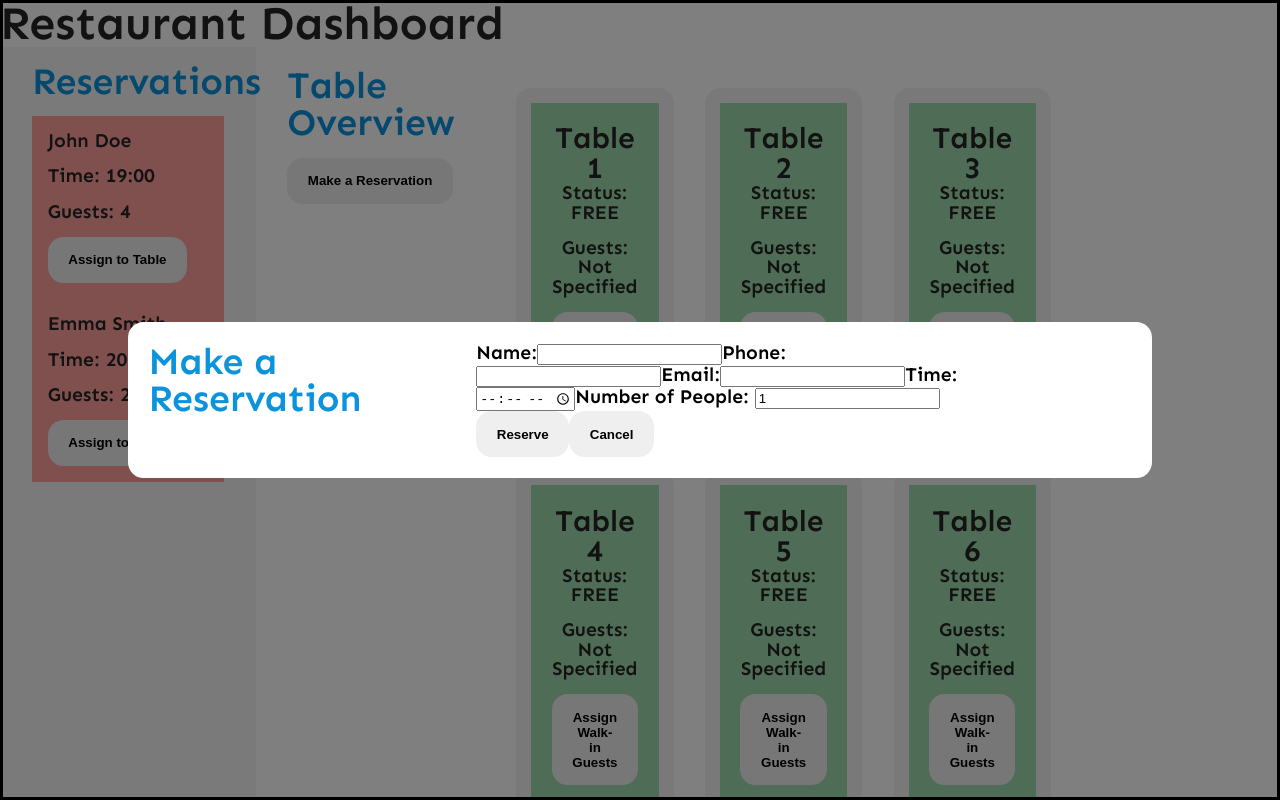
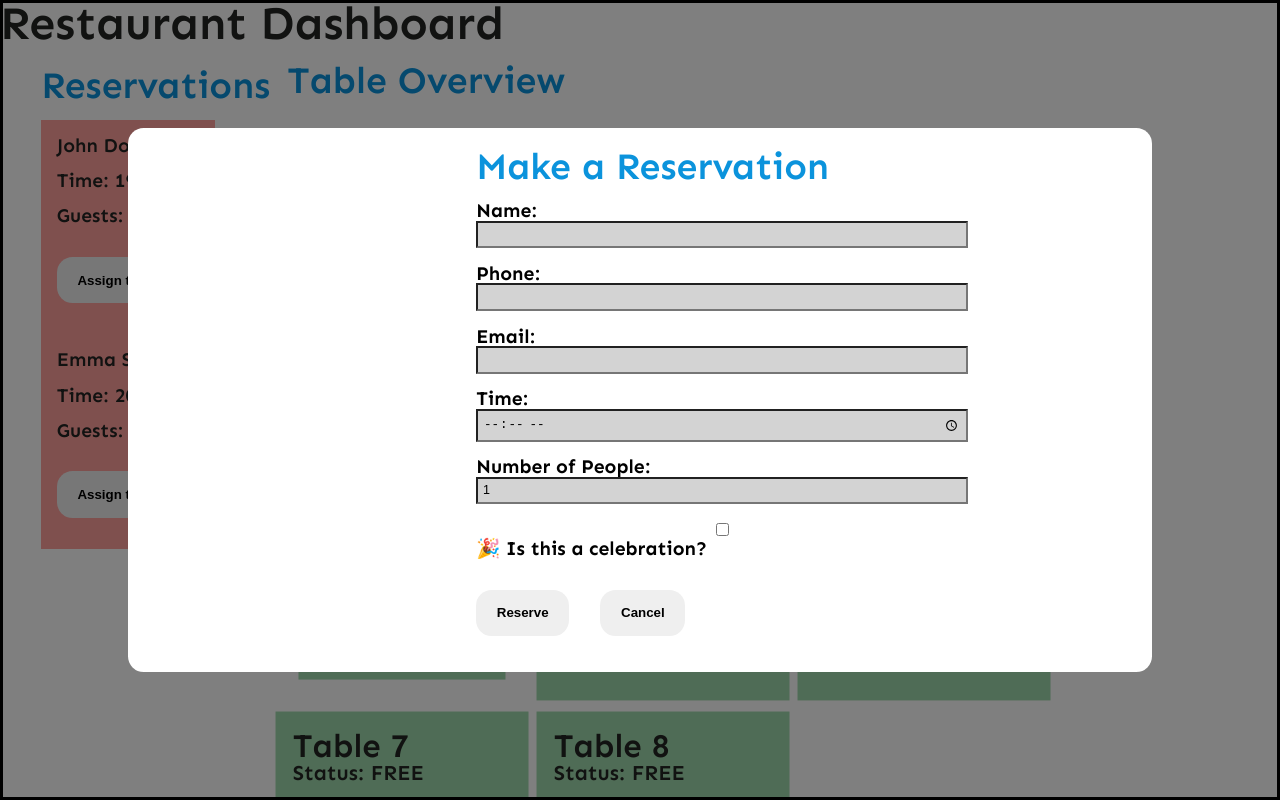
Before and after one commit to Peisinoe2427/restaurant-dashboard, a React (Vite) app: page / in a window 1280 px wide. Both pictures are taken after a click on the button "Make a Reservation". Shown: the top 800 px of the page. Built offline with nearby package versions, Linux system fonts and the light colour scheme; a web font is replaced by a local one.

Commit message:
project completed, css adjusted, cleaned up and revised.

```diff
--- a/src/components/AssignWalkInForm.jsx
+++ b/src/components/AssignWalkInForm.jsx
@@ -6,13 +6,20 @@ function AssignWalkInForm({ table, onClose, setTables }) {
 
     const handleSubmit = (event) => {
         event.preventDefault();
+        const guestsNumber = parseInt(numGuests, 10);
+
+        if (guestsNumber > table.maxGuests) {
+            alert(`This table only seats up to ${table.maxGuests} guests.`);
+            return;
+        }
+
         setTables((prevTables) =>
             prevTables.map((t) =>
                 t.id === table.id
                 ? {
                     ...t,
                     status: "taken",
-                    guests: numGuests,
+                    guests: guestsNumber,
                     waiter: selectedWaiter,
                     beenHereSince: new Date().toLocaleTimeString(),
                     }
@@ -27,7 +34,7 @@ function AssignWalkInForm({ table, onClose, setTables }) {
         <div className="modal-content">
             <h2>Assign Walk-in Guests</h2>
             <form onSubmit={handleSubmit}>
-                <label>Guests: <input type="number" value={numGuests} onChange={(e) => setNumGuests(e.target.value)} min="1" required /></label>
+                <label>Guests: <input type="number" value={numGuests} onChange={(e) => setNumGuests(e.target.value)} min="1" max={table.maxGuests} required /></label>
                 <label>Waiter:
                     <select value={selectedWaiter} onChange={(e) => setSelectedWaiter(e.target.value)}>
                         <option value="None">None</option>
@@ -36,9 +43,10 @@ function AssignWalkInForm({ table, onClose, setTables }) {
                         <option value="Sophia">Sophia</option>
                     </select>
                 </label>
-
-                <button type="submit">Assign</button>
-                <button type="button" onClick={onClose}>Cancel</button>
+                <div className="container__button">
+                    <button type="submit">Assign</button>
+                    <button type="button" onClick={onClose}>Cancel</button>
+                </div>
             </form>
         </div>
     </dialog>
--- a/src/components/Dashboard.jsx
+++ b/src/components/Dashboard.jsx
@@ -6,7 +6,7 @@ import Sidebar from "./Sidebar";
 import AssignWalkInForm from "./AssignWalkInForm";
 import TableList from "./TableList";
 
-function TableOverview() {
+function Dashboard() {
   const [tables, setTables] = useState(tablesData);
   const [reservations, setReservations] = useState(reservationsData);
   const [showReservationForm, setShowReservationForm] = useState(false);
@@ -88,4 +88,4 @@ function TableOverview() {
   );
 }
 
-export default TableOverview;
+export default Dashboard;
--- a/src/components/OrderForm.jsx
+++ b/src/components/OrderForm.jsx
@@ -36,17 +36,22 @@ function OrderForm ({onClose, saveOrder}){
                 <h2>Place an Order</h2>
                 <form onSubmit={handleSubmit}>
                     <h3>Menu</h3>
+                    <div className="menu__container">
                         {menuData.map((item) => (
-                        <div key={item.id} className="menu-item">
+                            <div key={item.id} className="menu__item">
                                 <span>{item.name} - ${item.price}</span>
                                 <button type="button" onClick={() => handleQuantityChange(item, -1)}>-</button>
                                 <span>{order[item.id] || 0}</span>
                                 <button type="button" onClick={() => handleQuantityChange(item, 1)}>+</button>
                             </div>
                         ))}
+                    </div>
 
+
+                    <div className="container__button">
                         <button type="submit">Place Order</button>
                         <button type="button" onClick={onClose}>Cancel</button>
+                    </div>
                 </form>
             </div>
         </dialog>
--- a/src/components/ReservationForm.jsx
+++ b/src/components/ReservationForm.jsx
@@ -6,6 +6,7 @@ function ReservationForm({ onClose, setReservations }) {
   const [email, setEmail] = useState("");
   const [time, setTime] = useState("");
   const [numPeople, setNumPeople] = useState(1);
+  const [celebration, setCelebration] = useState(false);
 
   const handleSubmit = (event) => {
     event.preventDefault();
@@ -22,6 +23,7 @@ function ReservationForm({ onClose, setReservations }) {
       time,
       guests: parseInt(numPeople, 10),
       assignedTable: null,
+      celebration,
     };
 
     setReservations((prevReservations) => [...prevReservations, newReservation]);
@@ -31,8 +33,8 @@ function ReservationForm({ onClose, setReservations }) {
   return(
     <dialog className="modal">
         <div className="modal-content">
-            <h2>Make a Reservation</h2>
-            <form onSubmit={handleSubmit}>
+            <h2 className="titleForm">Make a Reservation</h2>
+            <form onSubmit={handleSubmit} className="form__res">
                 <label>
                     Name:
                     <input type="text" value={name} onChange={(e) => setName(e.target.value)} required />
@@ -59,8 +61,17 @@ function ReservationForm({ onClose, setReservations }) {
                         required
                     />
                 </label>
-                <button type="submit">Reserve</button>
-                <button type="button" onClick={onClose}>Cancel</button>
+                <label>
+                  <input
+                    type="checkbox"
+                    checked={celebration}
+                    onChange={() => setCelebration(!celebration)}
+                  /> 🎉 Is this a celebration?
+                </label>
+                <div className="container__button">
+                  <button type="submit">Reserve</button>
+                  <button type="button" onClick={onClose}>Cancel</button>
+                </div>
             </form>
       </div>
     </dialog>
--- a/src/components/Sidebar.jsx
+++ b/src/components/Sidebar.jsx
@@ -1,6 +1,8 @@
 function Sidebar({ reservations,  setReservations, tables, setTables }) {
     const assignReservationToTable = (reservation) => {
-        const availableTable = tables.find((table) => table.status === "free");
+        const availableTable = tables.find(
+            (table) => table.status === "free" && table.maxGuests >= reservation.guests
+        );
         if (!availableTable) {
             alert("No free tables available!");
             return;
@@ -29,20 +31,17 @@ function Sidebar({ reservations,  setReservations, tables, setTables }) {
     <div className="sidebar">
         <h2>Reservations</h2>
 
-        {reservations.map((res) => (
-            res.assignedTable ? null : (
+        {reservations
+            .filter((res) => !res.assignedTable)
+            .map((res) => (
                 <div key={res.id} className="reservation-card">
                     <p><strong>{res.name}</strong></p>
                     <p>Time: {res.time}</p>
                     <p>Guests: {res.guests}</p>
-                    {res.assignedTable ? (
-                    <p>Table: {res.assignedTable}</p>
-                    ) : (
                     <button onClick={() => assignReservationToTable(res)}>Assign to Table</button>
-                    )}
                 </div>
-            )
-        ))}
+            ))
+        }
     </div>
     );
 }
--- a/src/components/TableList.jsx
+++ b/src/components/TableList.jsx
@@ -8,7 +8,7 @@ function TableList({ tables,setTables, reservations, setSelectedReservation, cle
     const saveOrderToTable = (tableId, order) => {
         setTables((prevTables) =>
             prevTables.map((table) =>
-                table.id === tableId
+            table.id === tableId
                 ? { ...table, order: order.items, total: order.total }
                 : table
             )
@@ -22,7 +22,8 @@ function TableList({ tables,setTables, reservations, setSelectedReservation, cle
                 const reservation = reservations.find(res => res.assignedTable === table.id);
 
                 return (
-                <div key={table.id} className={`table-card ${table.status}`}>
+                <div key={table.id} className={`table__card ${table.status} size-${table.maxGuests} ${reservation?.celebration ? 'celebration' : ''}`}>
+
                     <h3>Table {table.id}</h3>
                     <p>Status: <strong>{table.status.toUpperCase()}</strong></p>
                     <p>Guests: <strong>{table.guests > 0 ? table.guests : "Not Specified"}</strong></p>
@@ -50,7 +51,7 @@ function TableList({ tables,setTables, reservations, setSelectedReservation, cle
                     {activeTable === table.id && (
                         <OrderForm
                             onClose={() => setActiveTable(null)}
-                            saveOrder={(order, total) => saveOrderToTable(table.id, order, total)}
+                            saveOrder={(order) => saveOrderToTable(table.id, order)}
                         />
                     )}
                 </div>
--- a/src/data/tablesData.js
+++ b/src/data/tablesData.js
@@ -1,4 +1,4 @@
-const tablesData = Array.from({ length: 15 }, (_, index) => ({
+const tablesData = [2, 2, 2, 2, 4, 4, 4, 4].map((maxGuests, index)  => ({
   id: index + 1,
   status: "free",
   guests: 0,
@@ -6,6 +6,7 @@ const tablesData = Array.from({ length: 15 }, (_, index) => ({
   beenHereSince: null,
   total: 0,
   order: null,
+  maxGuests,
 }));
 
 const reservationsData = [
--- a/src/styles/App.css
+++ b/src/styles/App.css
@@ -39,10 +39,10 @@ Things like: Page layout (header, sidebar, main content styles).
   flex-grow: 1;
 }
 .table-grid {
-  display: grid;
-  grid-template-columns: repeat(3, 1fr);
+  display: flex;
+  flex-wrap: wrap;
   gap: var(--space-m);
-  margin-top: var(--space-s);
+  margin-top: var(--space-xs);
 }
 .table-card {
   border: var(--space-xs) solid var(--greyM);
@@ -52,18 +52,54 @@ Things like: Page layout (header, sidebar, main content styles).
   transition: 0.3s;
 }
 
-
 .sidebar {
   max-width: 20vw;
-  background: #f4f4f4;
-  padding-inline: 2rem;
-  padding-block: 1rem;
+  background: var(--white);
+  padding-inline: var(--space-l);
+  padding-block: var(--space-s);
 }
 .reservation-card {
   background-color: #ffa09d;
   padding: var(--space-xs);
 }
 
+form {
+  display: flex;
+  flex-direction: column;
+  gap: var(--space-xs);
+}
+
+label {
+  display: flex;
+  flex-direction: column;
+  font-weight: bold;
+}
+
+input{
+  padding: 0.3rem;
+  font-size: var(--fs-02);
+  background-color: lightgray;
+}
+.container__button{
+  display: flex;
+  gap: var(--space-m);
+}
+
+.form__res{
+  grid-row: 2/3;
+}
+
+.form__res, .titleForm{
+  grid-column: 2/3;
+}
+.menu__container{
+  display: flex;
+  flex-wrap: wrap;
+  justify-content: center;
+  gap: var(--space-s);
+}
+
+/* VISUAL */
 .free {
   background-color: #9fd8ac;
 }
@@ -75,6 +111,8 @@ Things like: Page layout (header, sidebar, main content styles).
 .reserved {
   background-color: #f89a9f;
 }
+
+
 
 .modal {
   position: fixed;
@@ -106,3 +144,44 @@ Things like: Page layout (header, sidebar, main content styles).
   grid-row: 1/2;
   max-height: 4rem;
 }
+.table__card{
+  padding: var(--space-xs);
+}
+.size-2 {
+  transform: scale(0.9);
+}
+
+.size-4 {
+  transform: scale(1.1);
+}
+.table__card.celebration {
+  border: var(--fs-02) solid transparent;
+  animation: rainbow-border 3s linear infinite;
+}
+
+@keyframes rainbow-border {
+  0% {
+    border-color: red;
+  }
+  16% {
+    border-color: orange;
+  }
+  33% {
+    border-color: yellow;
+  }
+  50% {
+    border-color: green;
+  }
+  66% {
+    border-color: blue;
+  }
+  83% {
+    border-color: rgb(135, 50, 195);
+  }
+  90% {
+    border-color: rgb(255, 107, 136);
+  }
+  100% {
+    border-color: red;
+  }
+}
--- a/src/styles/index.css
+++ b/src/styles/index.css
@@ -106,8 +106,7 @@ button {
   padding-inline: var(--space-s);
   border-style: none;
   font-weight: 800;
-  margin-inline-end: var(--space-xxs);
-  margin-block-start: var(--space-xxs);
+  margin-block: var(--space-xs);
   max-width: fit-content;
 }
 .primary {
@@ -122,7 +121,3 @@ button:hover {
   border-style: double;
   border-color: #22334A;
 }
-/* button:focus,
-button:focus-visible {
-  outline: 4px auto -webkit-focus-ring-color;
-} */
```
Also changed, not shown: 1 other file (tests, documents, lock files or other folders). Lines whose indentation alone changed are shown as unchanged.
